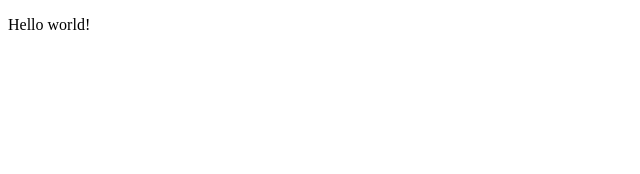
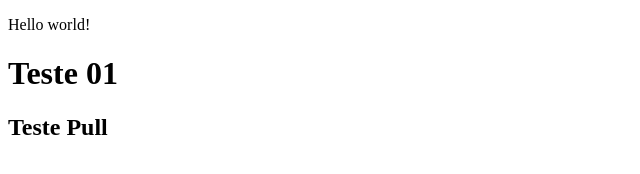
Before and after one commit to danbatalha/exercicio-teste-github, a plain HTML site: page index.html in a window 1280 px wide. Shown: the whole page, without its empty margins (0-640 px from the left). Drawn offline with Linux system fonts and the light colour scheme.

Commit message:
Teste de pull.

```diff
--- a/index.html
+++ b/index.html
@@ -8,5 +8,7 @@
 </head>
 <body>
     <p>Hello world!</p>
+    <h1>Teste 01</h1>
+    <h2>Teste Pull</h2>
 </body>
 </html>
```
